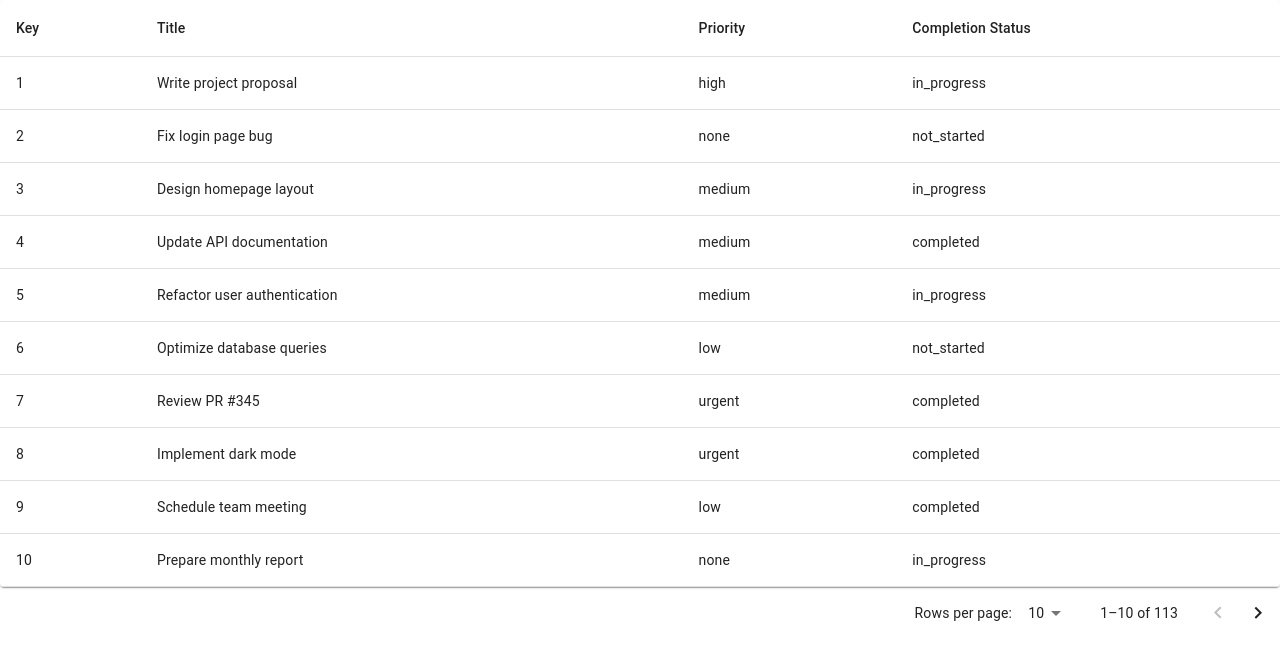
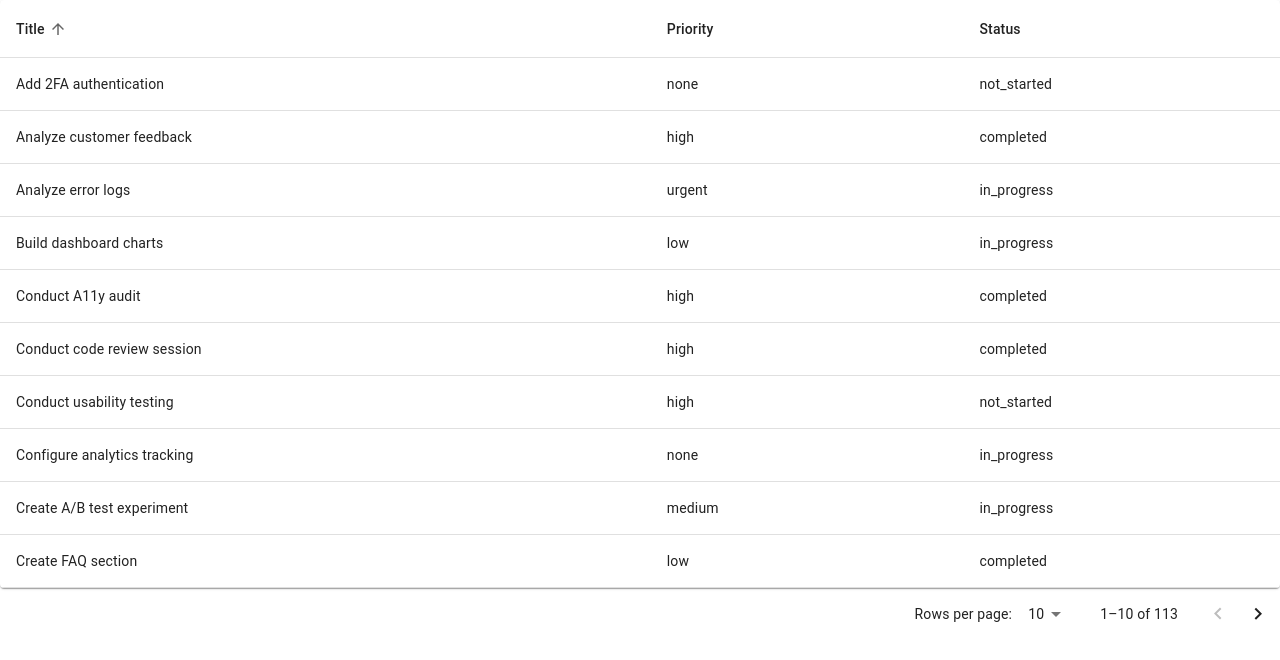
Before and after one commit to lisatiann/best-fe-take-home, a React (Create React App) app: page / in a window 1280 px wide. Shown: the top 660 px of the page. Built offline with nearby package versions, Linux system fonts and the light colour scheme.

Commit message:
added column sorting

```diff
--- a/src/components/TableView.js
+++ b/src/components/TableView.js
@@ -1,35 +1,80 @@
 import { useState } from "react";
+// import CreateTaskDialog from "./CreateTaskDialog";
 import Task from "./Task";
 import ToolBar from "./ToolBar";
-import { Table, TableBody, TableCell, TableContainer, TableHead, TableRow, Paper, TablePagination, } from "@mui/material";
-import mockData from '../assets/mockData.json'
+import { Button, Table, TableBody, TableContainer, TableHead, Paper, TablePagination } from "@mui/material";
+import mockData from '../assets/mockData.json';
+
+// manually set the order of priority and status
+const priorityOrder = { none: 1, low: 2, medium: 3, high: 4, urgent: 5 };
+const statusOrder = { not_started: 1, in_progress: 2, completed: 3 };
+
+const getOrderValue = (orderBy, value) => {
+  if (orderBy === 'priority') {
+    return priorityOrder[value];
+  }
+  if (orderBy === 'completionStatus') {
+    return statusOrder[value];
+  }
+  return value;
+};
 
 const TableView = () => {
   const [tasks, setTasks] = useState(mockData);
+  const [open, setOpen] = useState(false);
   const [page, setPage] = useState(0);
   const [rowsPerPage, setRowsPerPage] = useState(10);
+  const [order, setOrder] = useState('asc');
+  const [orderBy, setOrderBy] = useState('title');
 
+  // sort the tasks array based on the selected column
+  const handleRequestSort = (event, property) => {
+    // if the selected column is already the current column, reverse the order
+    const isAsc = orderBy === property && order === 'asc';
+    setOrder(isAsc ? 'desc' : 'asc');
+    setOrderBy(property);
+  };
+
+  // change the current page
   const handleChangePage = (event, newPage) => {
     setPage(newPage);
   };
 
+  // change the number of rows displayed per page
   const handleChangeRowsPerPage = (event) => {
     setRowsPerPage(parseInt(event.target.value, 10));
     setPage(0);
   };
 
+  // sort the tasks array based on the selected column
+  const sortedTasks = tasks.sort((a, b) => {
+    const aValue = getOrderValue(orderBy, a[orderBy]);
+    const bValue = getOrderValue(orderBy, b[orderBy]);
+    return (aValue < bValue ? -1 : 1) * (order === 'asc' ? 1 : -1);
+  });
+
+  const handleCreateTask = (newTask) => {
+    setTasks([...tasks, newTask]);
+  };
+
   return (
     <div>
       <TableContainer component={Paper}>
+        {/* <Button variant="contained" onClick={() => setOpen(true)}>Create Task</Button>
+        <CreateTaskDialog open={open} onClose={() => setOpen(false)} onCreate={handleCreateTask} /> */}
         <Table>
           <TableHead>
-            <ToolBar />
+            <ToolBar
+              order={order}
+              orderBy={orderBy}
+              onRequestSort={handleRequestSort}
+            />
           </TableHead>
           <TableBody>
-            {tasks.slice(page * rowsPerPage, page * rowsPerPage + rowsPerPage).map((task, index) => (
+            {/* slice the tasks array to display only the current page */}
+            {sortedTasks.slice(page * rowsPerPage, page * rowsPerPage + rowsPerPage).map((task, index) => (
               <Task
                 key={index}
-                id={task.id}
                 title={task.title}
                 priority={task.priority}
                 completionStatus={task.status}
--- a/src/components/Task.js
+++ b/src/components/Task.js
@@ -1,10 +1,9 @@
 import { TableRow, TableCell } from '@mui/material';
 import PropTypes from 'prop-types';
 
-const Task = ({ id, title, priority, completionStatus }) => {
+const Task = ({ title, priority, completionStatus }) => {
   return (
     <TableRow>
-      <TableCell>{id}</TableCell>
       <TableCell>{title}</TableCell>
       <TableCell>{priority}</TableCell>
       <TableCell>{completionStatus}</TableCell>
--- a/src/components/ToolBar.js
+++ b/src/components/ToolBar.js
@@ -1,14 +1,33 @@
-import { TableCell, TableRow } from "@mui/material"
+import { TableCell, TableRow, TableSortLabel } from "@mui/material";
+import PropTypes from 'prop-types';
 
-const ToolBar = () => {
+const ToolBar = ({ order, orderBy, onRequestSort }) => {
+  const toolBarTitles = ['Title', 'Priority', 'Status'];
+  const createSortHandler = (property) => (event) => {
+    onRequestSort(event, property);
+  };
+
   return (
     <TableRow>
-      <TableCell>Key</TableCell>
-      <TableCell>Title</TableCell>
-      <TableCell>Priority</TableCell>
-      <TableCell>Completion Status</TableCell>
+      {toolBarTitles.map((title, index) => (
+        <TableCell key={index}>
+          <TableSortLabel
+            active={orderBy === title.toLowerCase()}
+            direction={orderBy === title.toLowerCase() ? order : 'asc'}
+            onClick={createSortHandler(title.toLowerCase())}
+          >
+            {title}
+          </TableSortLabel>
+        </TableCell>
+      ))}
     </TableRow>
-  )
-}
+  );
+};
+
+ToolBar.propTypes = {
+  order: PropTypes.oneOf(['asc', 'desc']).isRequired,
+  orderBy: PropTypes.string.isRequired,
+  onRequestSort: PropTypes.func.isRequired,
+};
 
 export default ToolBar;
```
